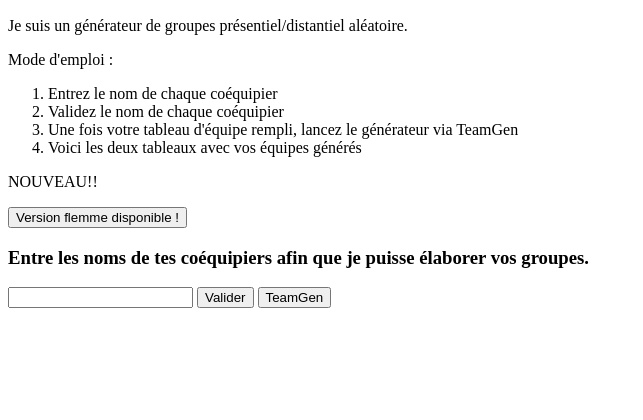
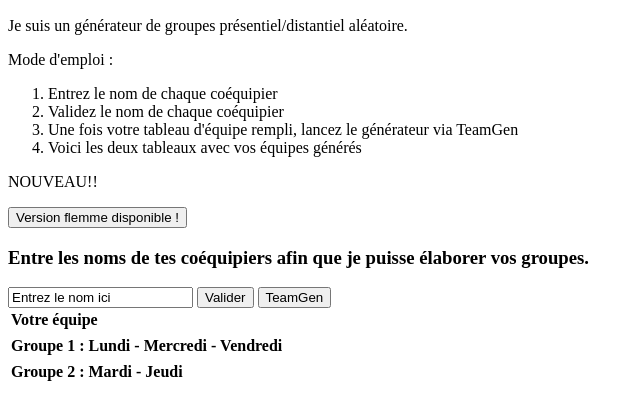
Before and after one commit to BWBMaxime/TeamGenerator, a plain HTML site: page index.html in a window 1280 px wide. Shown: the part 136-556 px from the top of the page, without its empty margins (0-643 px from the left). Drawn offline with Linux system fonts and the light colour scheme; a script that the page names is missing.

Commit message:
Finalisation du fichier index.html et Loic.html

```diff
--- a/index.html
+++ b/index.html
@@ -28,18 +28,30 @@
         </div>
         <div>
             <h3>Entre les noms de tes coéquipiers afin que je puisse élaborer vos groupes.</h3>
+            <form action="">
                 <!--Espace pour entrer les prénoms des gens qui formeront les groupes-->
-        <input type="text">
+                <input type="text" id="entername" accesskey="enter" value="Entrez le nom ici" keypress="javascript:this.value=''" >
                 <!--Boutton pour valider les prénoms des gens qui formeront les groupes-->
-        <input type="submit" value="Valider">
+                <input type="submit" value="Valider" id="validername" >
+
                 <!--Boutton pour générer les groupes-->
-        <input type="submit" value="TeamGen">
+                <input type="submit" value="TeamGen" id="teamGen">
+            </form>
             <!--Table qui héberge les prénoms des gens qui formeront les groupes-->
+            <table>
+                <th>Votre équipe</th>
                 <tr id="participants"></tr>
+            </table>
             <!--Table qui héberge les prénoms des gens du groupe 1-->
+            <table>
+                <th>Groupe 1 : Lundi - Mercredi - Vendredi</th>
                 <tr id="groupe1"></tr>
+            </table>
             <!--Table qui héberge les prénoms des gens du groupe 2-->
+            <table>
+                <th>Groupe 2 : Mardi - Jeudi</th>
                 <tr id="groupe2"></tr>
+            </table>
         </div>
     </body>
     <script src="script.js"></script>
```
Also changed, not shown: loic.html (+14 -10 lines). Lines whose indentation alone changed are shown as unchanged.
